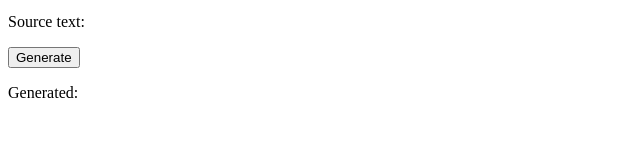
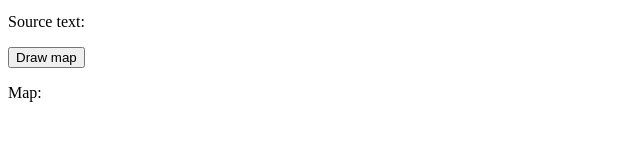
Before and after one commit to chrisamaphone/atomsets, a plain HTML site: page index.html in a window 1280 px wide. Shown: the part 167-308 px from the top of the page, 0-640 px from the left. Drawn offline with Linux system fonts and the light colour scheme.

Commit message:
dungeon example

```diff
--- a/index.html
+++ b/index.html
@@ -10,8 +10,8 @@
 
     <p>Source text: <div id="source"></div></p>
 
-    <p><input id="generateButton" type="button" value="Generate"/></p>
+    <p><input id="generateButton" type="button" value="Draw map"/></p>
 
-    <p>Generated: <div id="generated"></div></p>
+    <p>Map: <div id="generated"></div></p>
   </body>
 </html>
```
Also changed, not shown: 1 other file.
